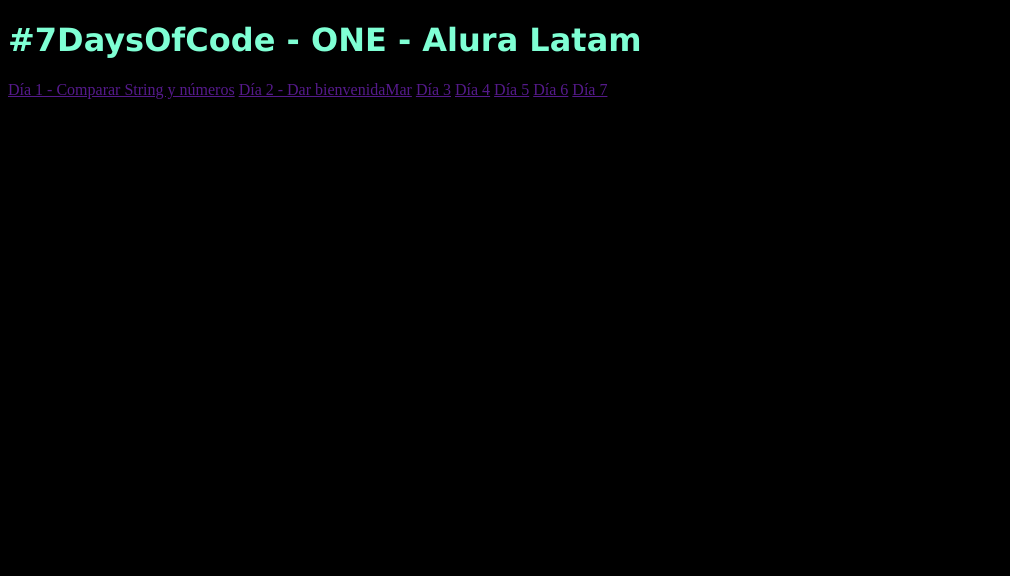
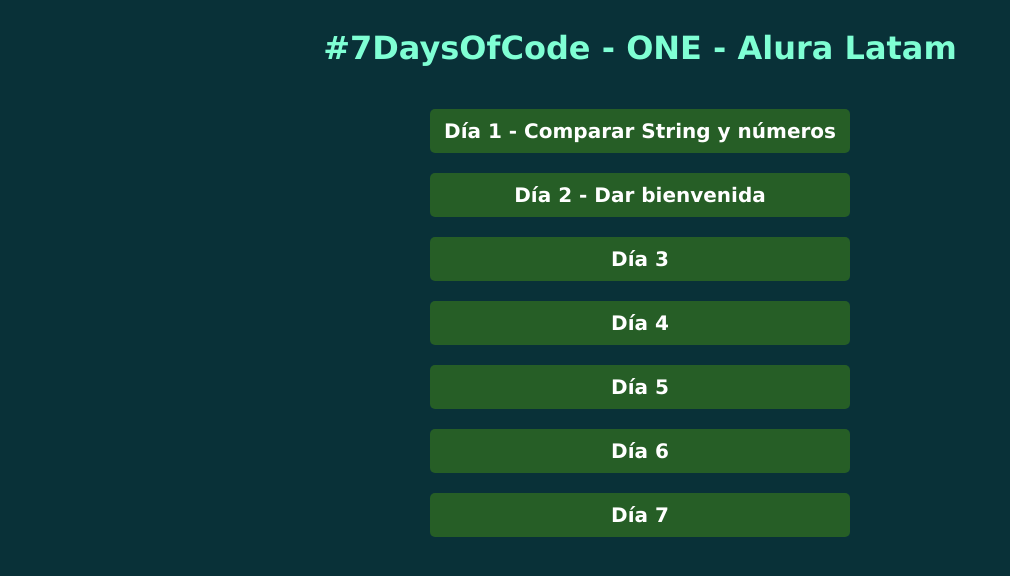
Before and after one commit to jpdjcp/7DaysOfCode, a plain HTML site: page index.html in a window 1280 px wide. Shown: the whole page, without its empty margins (0-1010 px from the left). Drawn offline with Linux system fonts and the light colour scheme.

Commit message:
Update styles.css

```diff
--- a/index.html
+++ b/index.html
@@ -3,20 +3,20 @@
 <head>
     <meta charset="UTF-8">
     <meta name="viewport" content="width=device-width, initial-scale=1.0">
-    <title>7DaysOfCode</title>
+    <title>#7DaysOfCode</title>
     <link rel="stylesheet" href="styles.css">
 </head>
 <body>
     <main>
         <h1>#7DaysOfCode - ONE - Alura Latam</h1>
         <div class="menu">
-            <a href="" id="day1">Día 1 - Comparar String y números</a>
-            <a href="" id="day2">Día 2 - Dar bienvenidaMar</a>
-            <a href="">Día 3</a>
-            <a href="">Día 4</a>
-            <a href="">Día 5</a>
-            <a href="">Día 6</a>
-            <a href="">Día 7</a>
+            <a href="" class="option" id="day1">Día 1 - Comparar String y números</a>
+            <a href="" class="option" id="day2">Día 2 - Dar bienvenida</a>
+            <a href="" class="option">Día 3</a>
+            <a href="" class="option">Día 4</a>
+            <a href="" class="option">Día 5</a>
+            <a href="" class="option">Día 6</a>
+            <a href="" class="option">Día 7</a>
         </div>
     </main>
     <script src="./day1.js"></script>
--- a/styles.css
+++ b/styles.css
@@ -1,8 +1,40 @@
 body {
-    background-color: black;
+    background-color: rgb(9, 49, 56);
 }
 
 h1 {
     color: aquamarine;
     font-family: Verdana, Geneva, Tahoma, sans-serif;
 }
+
+main {
+    display: flex;
+    flex-direction: column;
+    align-items: center;
+    height: 100vh;
+}
+
+.menu {
+    width: fit-content;
+    color: white;
+    padding: 10px;
+    display: flex;
+    flex-direction: column;
+    align-items: center;
+    justify-content: center;
+
+}
+
+.option {
+    background-color: rgb(38, 94, 38);
+    border-radius: 5px;
+    padding: 10px;
+    margin: 10px;
+    width: 400px;
+    text-align: center;
+    text-decoration: none;
+    font-family: Verdana, Geneva, Tahoma, sans-serif;
+    color: white;
+    font-size: 20px;
+    font-weight: bold;
+}
```
